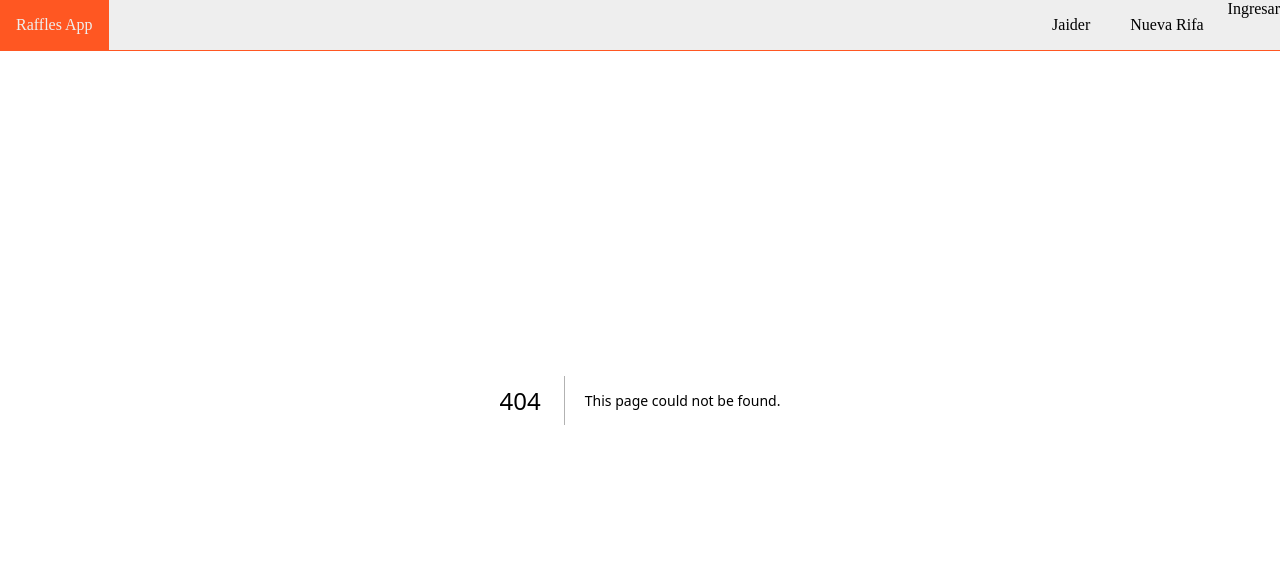
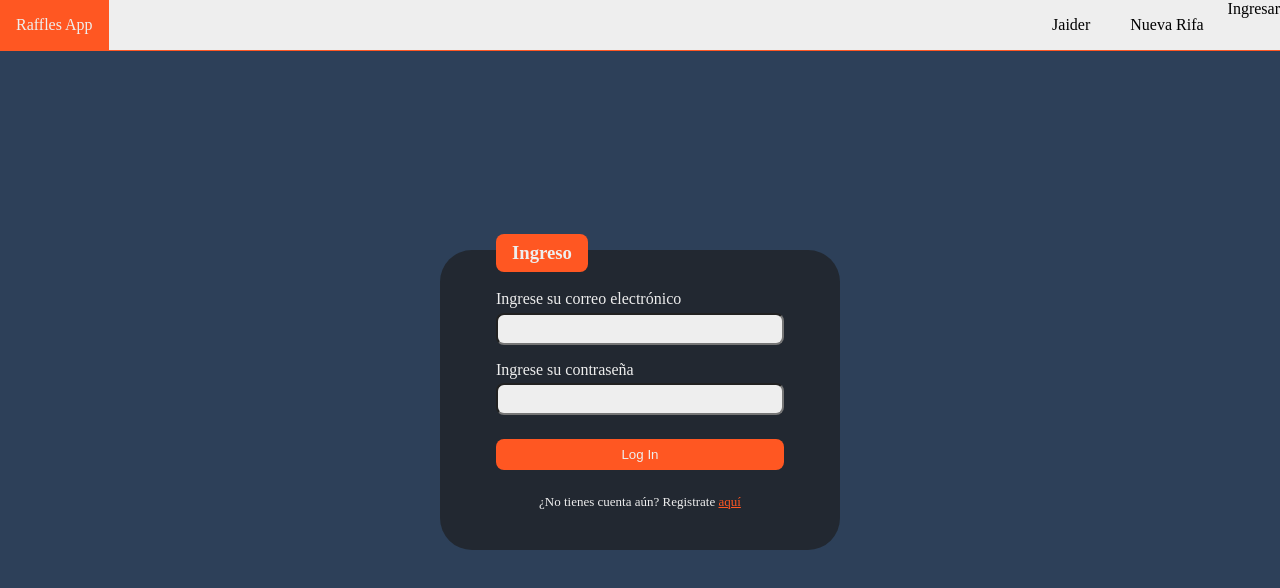
Before and after one commit to Jaclog05/raffles-app-next-12, a Next.js app in the folder next-12/: page /login in a window 1280 px wide. Before the commit this address had no page. Shown: the top 588 px of the page. Built offline with nearby package versions, Linux system fonts and the light colour scheme.

Commit message:
creating login page again. replacing hiperlink to login on register page

```diff
--- /dev/null
+++ b/next-12/pages/login/index.jsx
@@ -0,0 +1,48 @@
+import React, {useState} from 'react'
+import styles from './login.module.css'
+import { initialState_login } from '../login/initialState_login'
+import Link from 'next/link'
+import axios from 'axios'
+
+export default function Login() {
+
+  const [userInfo, setUserInfo] = useState(initialState_login)
+
+    const handleChange = (e) => {
+        const {value, name} = e.target
+        setUserInfo(prevState => (
+            {
+                ...prevState,
+                [name]: value
+            }
+        ))
+    }
+
+    const handleSubmit = async (e) => {
+      e.preventDefault()
+      console.log(userInfo)
+      const response = await axios.post("http://localhost:4000/login", userInfo)
+          /* .then(response => response.data)
+          .catch(err => console.log(err)) */
+      console.log(response)
+      setUserInfo(initialState_login)
+    }
+
+  return (
+    <div className={styles.container}>
+        <form onSubmit={handleSubmit}>
+            <h3>Ingreso</h3>
+            <label>
+                Ingrese su correo electrónico
+                <input onChange={handleChange} value={userInfo.email} name='email' type='email'/>
+            </label>
+            <label>
+                Ingrese su contraseña
+                <input onChange={handleChange} value={userInfo.password} name='password' type='password'/>
+            </label>
+            <input type="submit" value="Log In"/>
+            <p>¿No tienes cuenta aún? Registrate <Link href='/register'>aquí</Link></p>
+        </form>
+    </div>
+  )
+}
--- /dev/null
+++ b/next-12/pages/login/initialState_login.js
@@ -0,0 +1,4 @@
+export const initialState_login = {
+    email: '',
+    password: ''
+}
--- /dev/null
+++ b/next-12/pages/login/login.module.css
@@ -0,0 +1,77 @@
+.container {
+    width: 100vw;
+    height: 100vh;
+    display: flex;
+    flex-direction: column;
+    justify-content: space-evenly;
+    align-items: center;
+    background-color: #2d4059;
+}
+
+.container form {
+    position: relative;
+    display: flex;
+    flex-direction: column;
+    align-items: stretch;
+    flex-wrap: wrap;
+    border-radius: 2rem;
+    background-color: #222831;
+    color: #eeeeee;
+    padding: 2rem 3rem;
+    width: 25rem;
+}
+
+.container form > h3 {
+    position: absolute;
+    background-color: #ff5722;
+    color: #eeeeee;
+    padding: 0.5rem 1rem;
+    top: -1.5rem;
+    border-radius: 0.5rem;
+    text-align: center;
+}
+
+.container form > *{
+    margin: 0.5rem;
+}
+
+.container form label *{
+    display: block;
+    width: 100%;
+    border-radius: 0.5rem;
+    padding-left: 1rem;
+    height: 2rem;
+    margin-top: 0.3rem;
+    text-align: center;
+    color: #2d4059;
+    background: #eeeeee;
+}
+
+.container form > input{
+    background-color: #ff5722;
+    width: 95%;
+    margin: 1rem auto;
+    padding: 0.5rem;
+    border: none;
+    border-radius: 0.5rem;
+    color: #eeeeee;
+}
+
+.container form > input:hover{
+    cursor: pointer;
+    opacity: 0.8;
+}
+
+.container form > p {
+    text-align: center;
+    font-size: small;
+}
+
+.container form > p > a {
+    color: #ff5722;
+    text-decoration: underline;
+}
+
+.container form > p > a:hover {
+    cursor: pointer;
+}
--- a/next-12/pages/register/index.jsx
+++ b/next-12/pages/register/index.jsx
@@ -1,6 +1,5 @@
 import React, {useState} from 'react'
 import styles from './register.module.css'
-import Link from 'next/link'
 import { initialState_user } from './initialState_user'
 import axios from 'axios'
 
@@ -73,7 +72,7 @@ export default function Register() {
                 </label>
             </div>
             <input type="submit" value="Registrarse"/>
-            <p>¿Ya tiene cuenta? Ingrese <a href='/api/auth/login'>aquí</a></p>
+            <p>¿Ya tiene cuenta? Ingrese <a href='/login'>aquí</a></p>
         </form>
     </div>
   )
```
